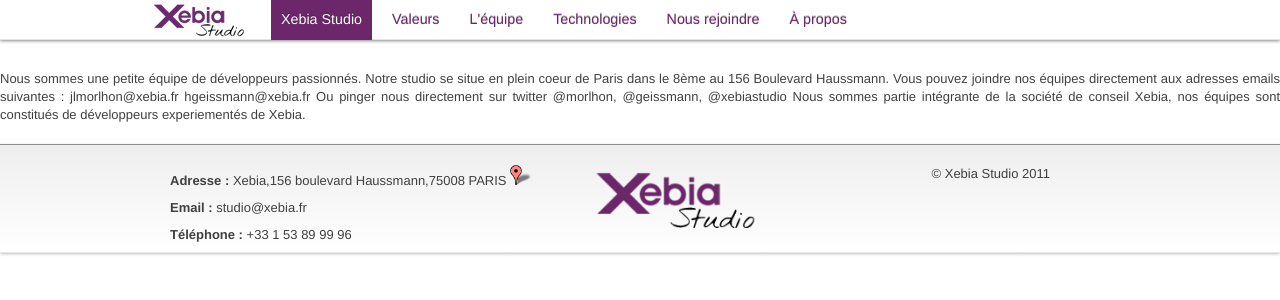
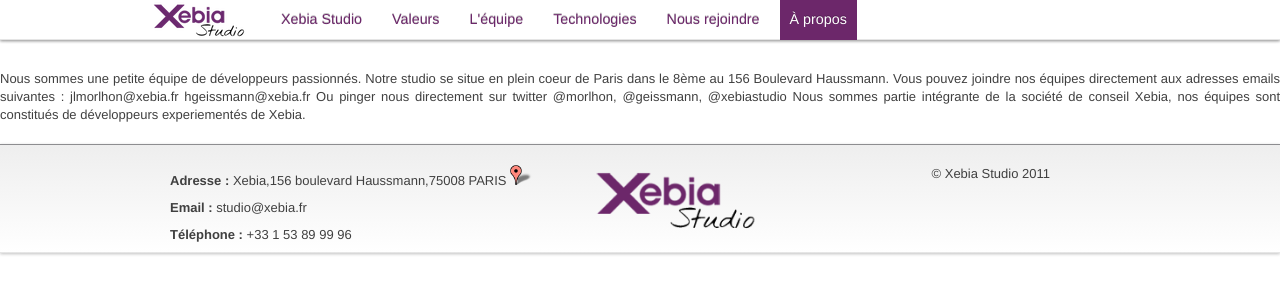
Before and after one commit to publicissapient-france/xebia-studio-website, a Jekyll site: the page built from about.html, in a window 1280 px wide. Shown: the top 300 px of the page. Built offline with Jekyll 4.4.1, drawn with Linux system fonts in a browser that asks for light colours.

Commit message:
Gestion du surlignage du menu

```diff
--- a/_layouts/main.html
+++ b/_layouts/main.html
@@ -29,12 +29,13 @@
         <div class="container">
             <a id="logo" class="brand" href="/index.html"></a>
             <ul class="nav">
-                <li class="active"><a href="/studio.html">Xebia Studio</a></li>
-                <li class=""><a href="/craftsmanship.html">Valeurs</a></li>
-                <li class=""><a href="/team/teammembers.html">L'équipe</a></li>
-                <li class=""><a href="/technologies.html">Technologies</a></li>
-                <li class=""><a href="/joinus.html">Nous rejoindre</a></li>
-                <li class=""><a href="/about.html">À propos</a></li>
+
+                <li class="{% if page.title contains 'Le Studio' %}active{% endif %}"><a href="/studio.html">Xebia Studio</a></li>
+                <li class="{% if page.title contains 'Craftsmanship' %}active{% endif %}"><a href="/craftsmanship.html">Valeurs</a></li>
+                <li class="{% if page.title contains 'équipe' %}active{% endif %}"><a href="/team/teammembers.html">L'équipe</a></li>
+                <li class="{% if page.title contains 'Technologies' %}active{% endif %}"><a href="/technologies.html">Technologies</a></li>
+                <li class="{% if page.title contains 'rejoindre' %}active{% endif %}"><a href="/joinus.html">Nous rejoindre</a></li>
+                <li class="{% if page.title contains 'propos' %}active{% endif %}"><a href="/about.html">À propos</a></li>
             </ul>
         </div>
     </div>
--- a/about.html
+++ b/about.html
@@ -1,6 +1,6 @@
 ---
 layout: main
-title: About Us
+title: À propos
 ---
 
 
--- a/joinus.html
+++ b/joinus.html
@@ -1,8 +1,7 @@
 ---
 layout: main
-title: joinus
----
-Nous cherchons des développeurs ayant déjà roulé leurs bosses, communicants, humbles, fiers de leur métier, rompus aux pratiques agiles et aimant le travail bien fait.
+title: Nous rejoindre
+---Nous cherchons des développeurs ayant déjà roulé leurs bosses, communicants, humbles, fiers de leur métier, rompus aux pratiques agiles et aimant le travail bien fait.
 Si vous pensez être ce mouton à 5 pattes, n'hésitez pas à nous contacter directement @morlhon ou hgeissmann@xebia.fr.
 
 Nous allons ouvrir un programme d'apprentissage pour jeune développeur motivé dans la tradition du craftsmanship. Ce programme est en cours d'élaboration. Si vous voulez être tenu au courant de son lancement laissez nous un email à apprenticeship@xebia.fr
--- a/studio.html
+++ b/studio.html
@@ -1,6 +1,6 @@
 ---
 layout: main
-title: About Us
+title: Le Studio
 ---
 <div class="container">
     <div class="row">
```
